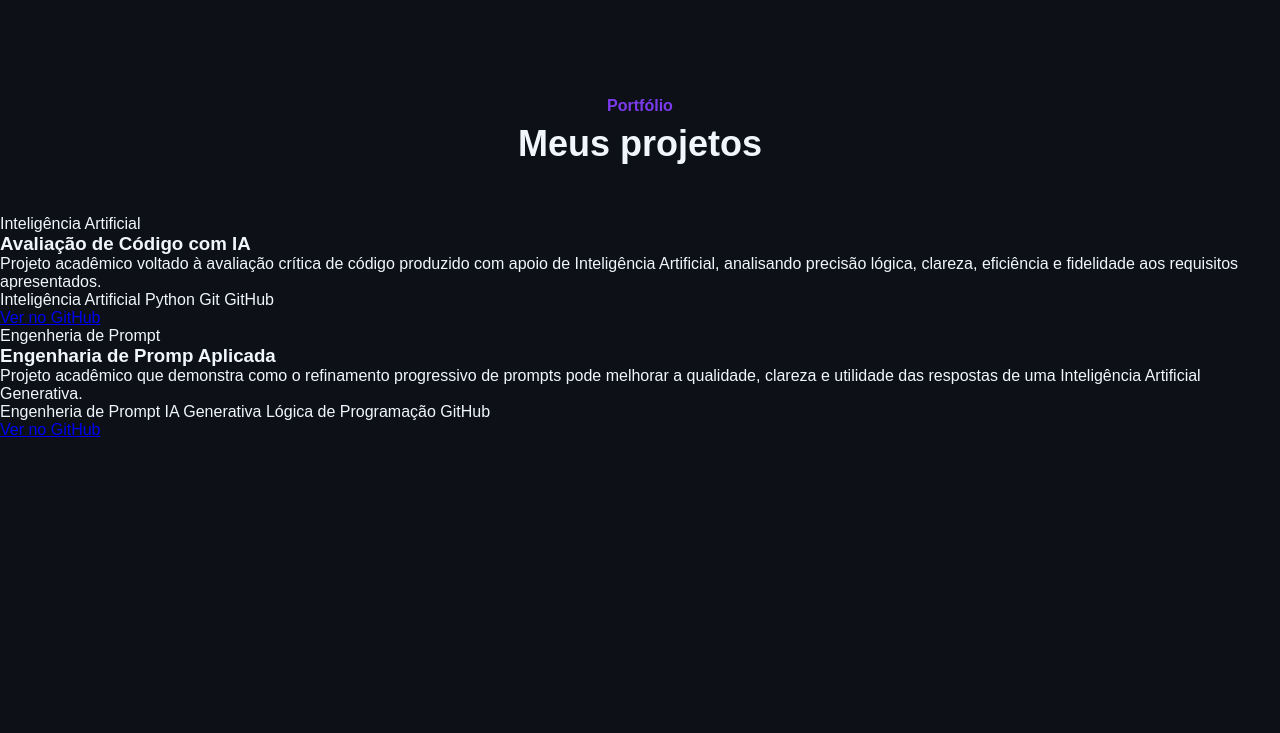
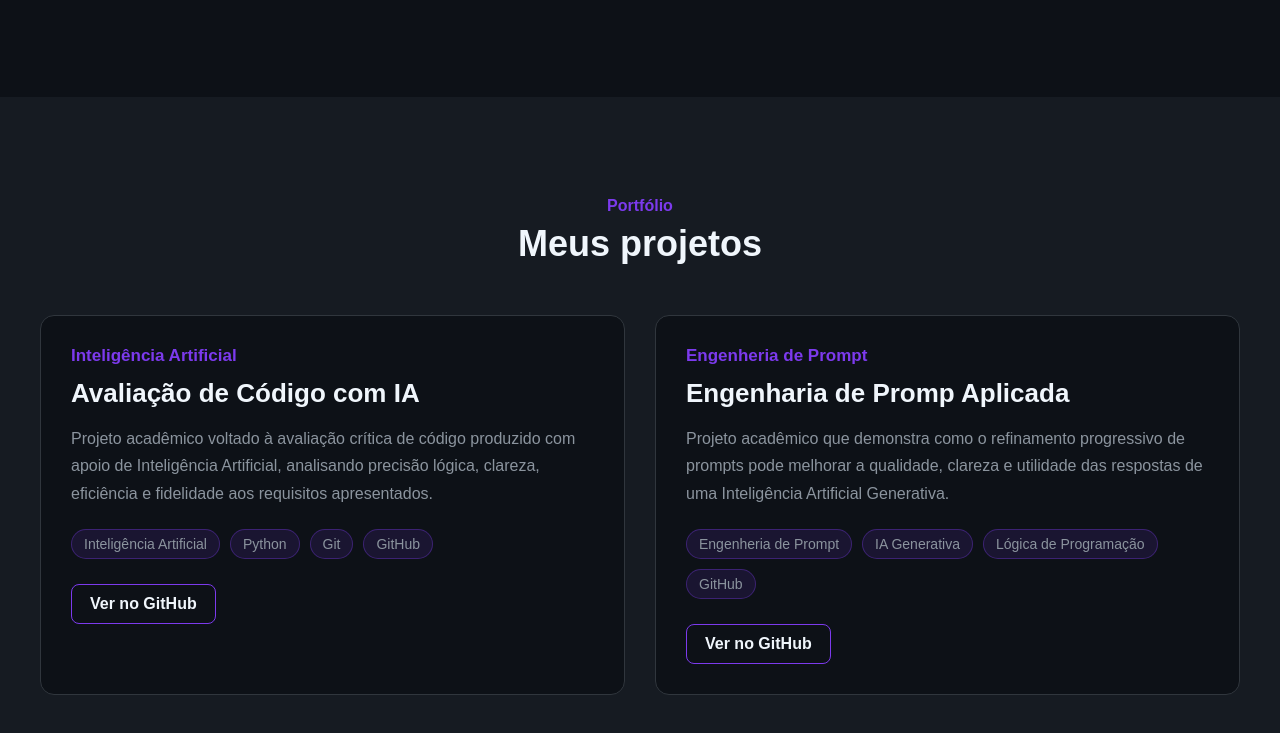
Before and after one commit to ErenDEV-ctrl/portfolio, a plain HTML site: page index.html in a window 1280 px wide. Shown: the part 2029-2762 px from the top of the page. Before the commit the page ends 2468 px from the top, so only its background shows below. Drawn offline with Linux system fonts and the light colour scheme.

Commit message:
Salva progresso do portfolio

```diff
--- a/css/style.css
+++ b/css/style.css
@@ -300,3 +300,84 @@ header { width: 100%;
     font-size: 16px;
     line-height: 1.6;
 }
+
+#projetos {
+    padding: 100px 20px;
+    background-color: #161b22;
+}
+
+.container-projetos {
+    max-width: 1200px;
+    margin: 0 auto;
+}
+
+.lista-projetos {
+    display: grid;
+    grid-template-columns: repeat(2, 1fr);
+    gap: 30px;
+}
+
+.projeto-card {
+    background-color: #0d1117;
+    border: 1px solid #30363d;
+    border-radius: 14px;
+    padding: 30px;
+    transition: transform 0.3s ease, border-color 0.3s ease;
+}
+
+.projeto-card:hover {
+    transform: translateY(-6px);
+    border-color: #7c3aed;
+}
+
+.projeto-tipo {
+    color: #7c3aed;
+    font-size: 17px;
+    font-weight: 600;
+    margin-bottom: 12px;
+}
+
+.projeto-card h3 {
+    color: #f0f6fc;
+    font-size: 26px;
+    margin-bottom: 16px;
+}
+
+.projeto-descricao {
+    color: #8b949e;
+    font-size: 16px;
+    line-height: 1.7;
+    margin-bottom: 22px;
+}
+
+.projeto-tecnologias {
+    display: flex;
+    flex-wrap: wrap;
+    gap: 10px;
+    margin-bottom: 25px;
+}
+
+.projeto-tecnologias span {
+    background-color: rgba(124, 58, 237, 0.12);
+    color: #8b949e;
+    border: 1px solid rgba(124, 58, 237, 0.35);
+    border-radius: 20px;
+    padding: 6px 12px;
+    font-size: 14px;
+}
+
+.botao-projeto {
+    display: inline-block;
+    color: #f0f6fc;
+    border: 1px solid #7c3aed;
+    border-radius: 8px;
+    padding: 10px 18px;
+    text-decoration: none;
+    font-weight: 600;
+    transition: background-color 0.3s ease, transform 0.3s ease;
+}
+
+.botao-projeto:hover {
+    background-color: #7c3aed;
+    transform: translateY(-2px);
+}
```
